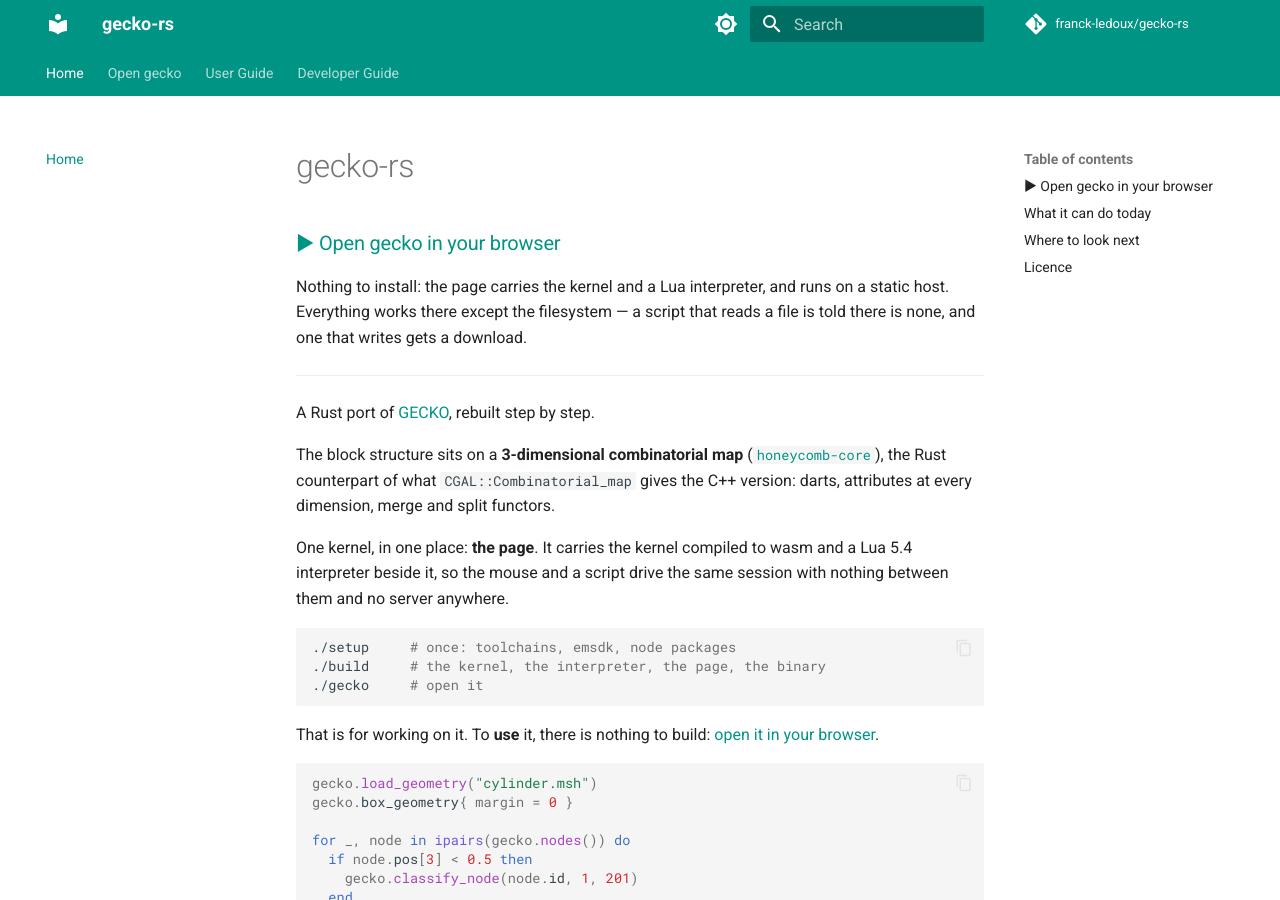
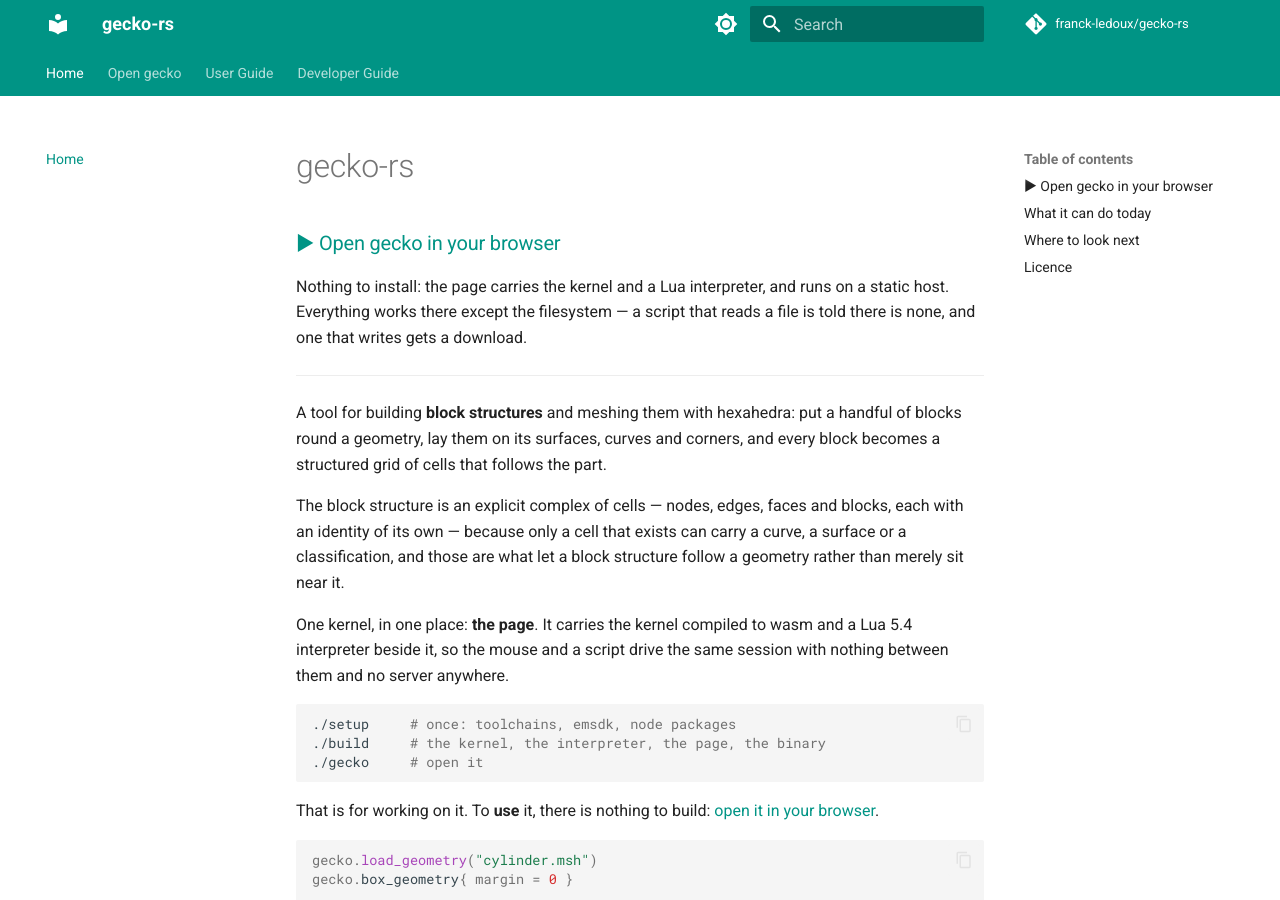
Before and after one commit to franck-ledoux/gecko-rs, an MkDocs documentation site: the page built from docs/index.md, in a window 1280 px wide and 900 px high. Built offline with MkDocs 1.6.1 and Material for MkDocs 9.7.7, drawn with Linux system fonts in a browser that asks for light colours; comment, search, counter and statistics services are not loaded; some of the changed text lies outside the part shown.

Commit message:
Say what gecko-rs is in the README and on the front page
Both described it as a port of GECKO built on a combinatorial map
(honeycomb), which it has not been since 0.2.0 and which is no longer a
dependency. They now describe a block-structure and hexahedral meshing
tool on an explicit complex of cells, list what it does today, and drop
the comparisons with the C++ GECKO from the user guides.

Co-Authored-By: Claude Opus 5.5 <noreply@anthropic.com>

```diff
--- a/docs/index.md
+++ b/docs/index.md
@@ -9,13 +9,15 @@ download.
 
 ______________________________________________________________________
 
-A Rust port of [GECKO](https://github.com/franck-ledoux/gecko), rebuilt step by
-step.
+A tool for building **block structures** and meshing them with hexahedra: put a
+handful of blocks round a geometry, lay them on its surfaces, curves and
+corners, and every block becomes a structured grid of cells that follows the
+part.
 
-The block structure sits on a **3-dimensional combinatorial map**
-([`honeycomb-core`](https://github.com/LIHPC-Computational-Geometry/honeycomb)),
-the Rust counterpart of what `CGAL::Combinatorial_map` gives the C++ version:
-darts, attributes at every dimension, merge and split functors.
+The block structure is an explicit complex of cells — nodes, edges, faces and
+blocks, each with an identity of its own — because only a cell that exists can
+carry a curve, a surface or a classification, and those are what let a block
+structure follow a geometry rather than merely sit near it.
 
 One kernel, in one place: **the page**. It carries the kernel compiled to
 wasm and a Lua 5.4 interpreter beside it, so the mouse and a script drive the
@@ -79,6 +81,6 @@ blocking itself, grading along an edge.
 
 ## Licence
 
-AGPL-3.0-only, like GECKO. Section 13 is not decoration here: `gecko`
+AGPL-3.0-only. Section 13 is not decoration here: `gecko`
 **serves the interface over HTTP**, so anyone deploying a modified version
 owes its source to the people connecting to it.
```
Also changed, not shown: CHANGELOG.md (+3 -0 lines), README.md (+24 -13 lines), docs/user-guide/classification.md (+1 -3 lines), docs/user-guide/geometry.md (+5 -6 lines), docs/user-guide/meshing.md (+3 -2 lines).
